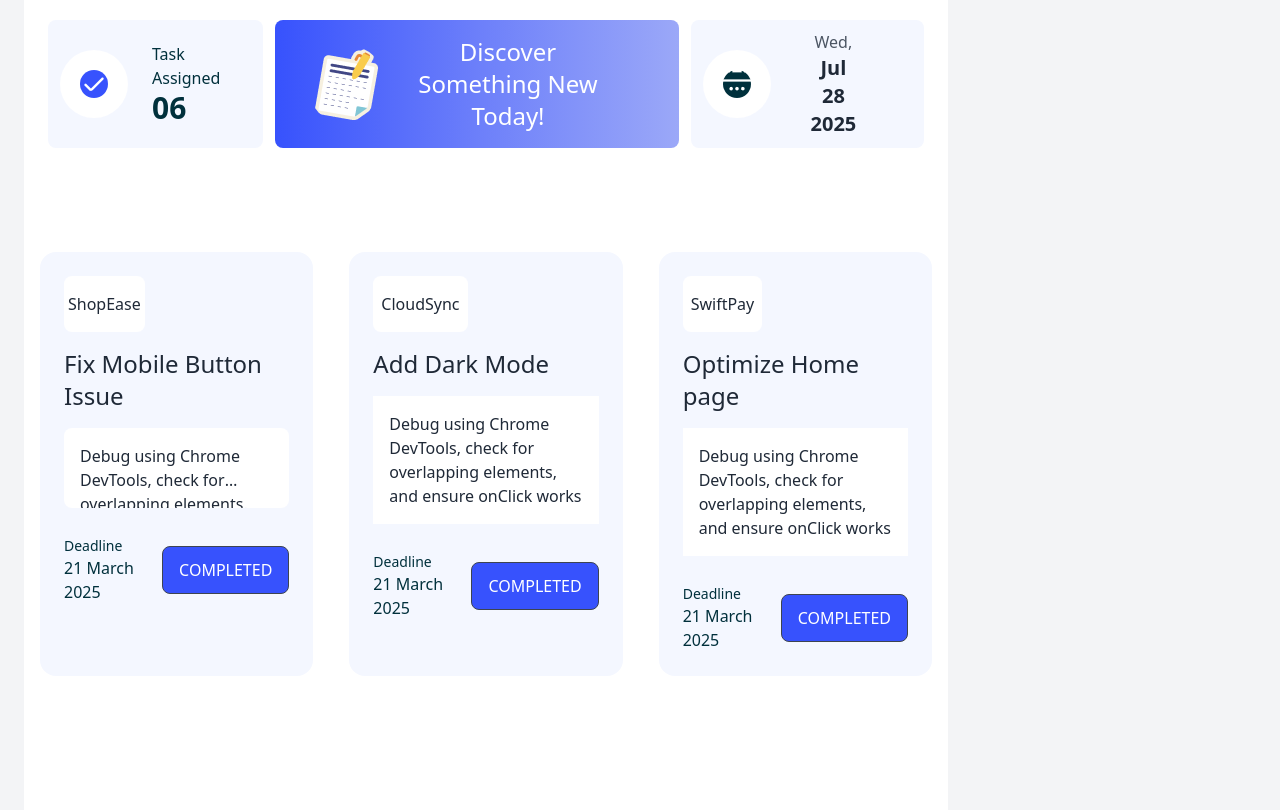
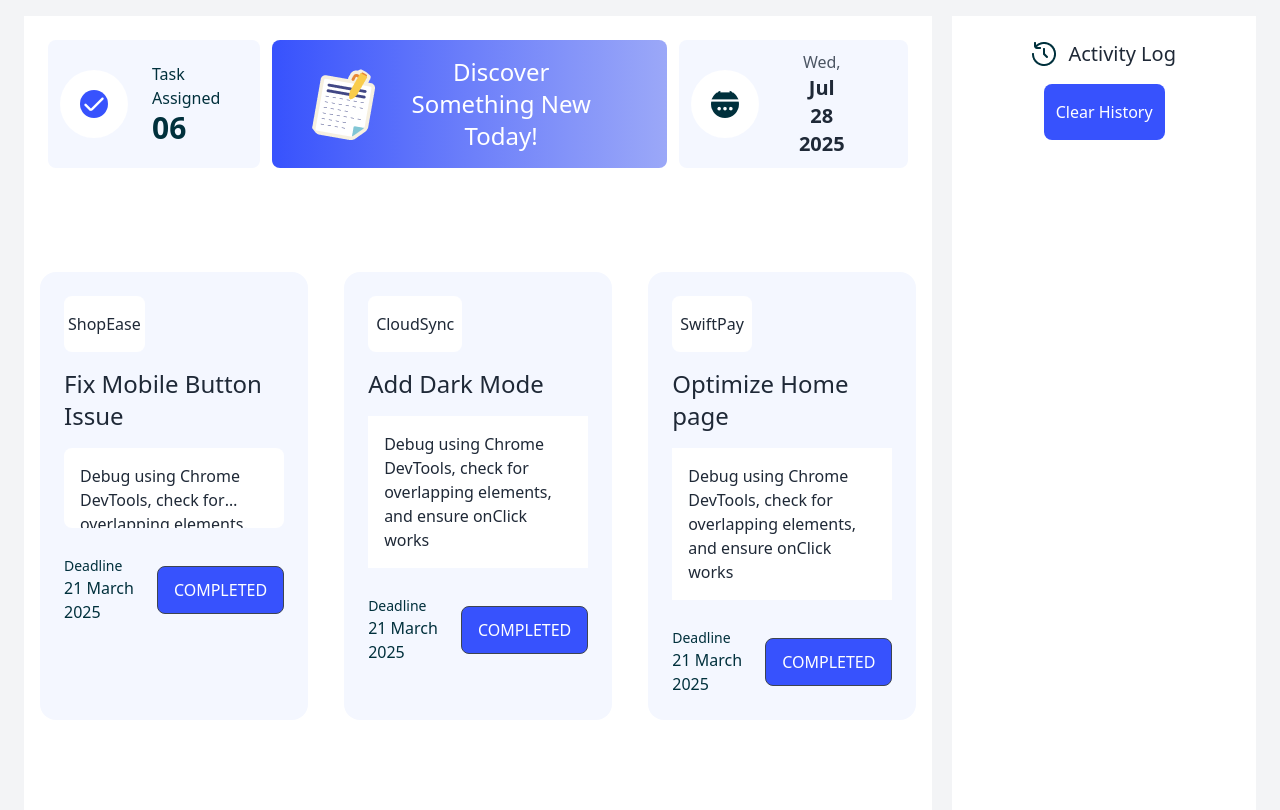
Before and after one commit to yeasin549/A5-Dev-Board, a plain HTML site: page index.html in a window 1280 px wide. Shown: the part 92-902 px from the top of the page. Drawn offline with nearby package versions, Linux system fonts and the light colour scheme.

Commit message:
added acitvity history section

```diff
--- a/index.html
+++ b/index.html
@@ -14,7 +14,7 @@
 <body class="bg-gray-100 p-6  ">
     <header>
         <section>
-            <div class="max-w-6xl mx-auto ">
+
                 <div class="navbar bg-base-100 shadow-sm ">
                     <div class="flex-1">
                          <a class=" flex items-center text-xl gap-2">
@@ -34,12 +34,12 @@
                 </div>
 
 
-            </div>
         </section>
     </header>
 
     <main>
         <section class="items-center justify-between gap-6 md:flex">
+            <div class="flex gap-5 mt-5 ">
             <div class="md:w-9/12 bg-white md:h-[918px]">
                 <div class="items-center justify-between gap-3 p-6 mb-16 md:flex ">
 
@@ -116,14 +116,24 @@
                     </div>
 
 
+                </div>
 
+            </div>
+            <div class="p-6 bg-white md:w-3/12  md:h-[918px]">
+                <div  class="">
+                   <div class="flex items-center justify-center gap-3 mb-4 text-xl">
+                    <img class="w-6 h-6" src="./assets/activity.png" alt="">
+                    <p class="font-medium">Activity Log</p>
+                   </div>
+                   <div class='mb-8 text-center'>
+                    <button class="font-medium text-base bg-[#3752FD] rounded-lg px-3 py-4 text-white" id="clear-history">Clear History</button>
+                   </div>
+                   <div id="history-section">
 
-
-
+                   </div>
                 </div>
             </div>
-
-
+            </div>
 
 
 
@@ -133,12 +143,6 @@
         </section>
 
 
-
-
-
-
-
-
     </main>
 
 
```
